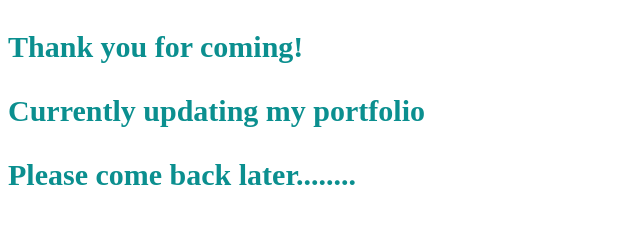
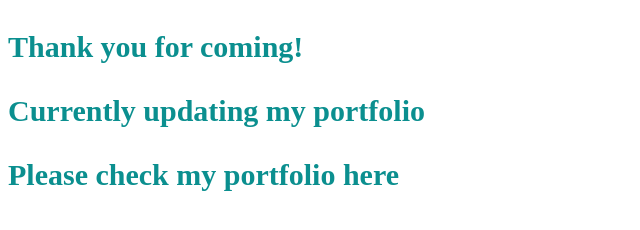
Before and after one commit to Akazad7/CVIP-web-development, a plain HTML site: page Portfolio/index.html in a window 1280 px wide. Shown: the whole page, without its empty margins (0-640 px from the left). Drawn offline with Linux system fonts and the light colour scheme.

Commit message:
Update index.html

```diff
--- a/Portfolio/index.html
+++ b/Portfolio/index.html
@@ -7,10 +7,13 @@
   <link rel="shortcut icon" href="./Assets/ProfilePicture.png" type="image/x-icon"> -->
   <title>My Portfolio</title>
   <style>
-    p {
+    p,a {
       font-size: 30px;
       color: rgb(11, 143, 143);
       font-weight: bold;
+    }
+    a{
+      text-decoration: none;
     }
   </style>
 </head>
@@ -193,7 +196,7 @@
   </footer> -->
   <p>Thank you for coming!</p>
   <p>Currently updating my portfolio</p>
-  <p>Please come back later........</p>
+  <a href="https://abdul-s-portfolio.netlify.app/">Please check my portfolio here</p>
 
   <script src="script.js"></script>
 </body>
```
